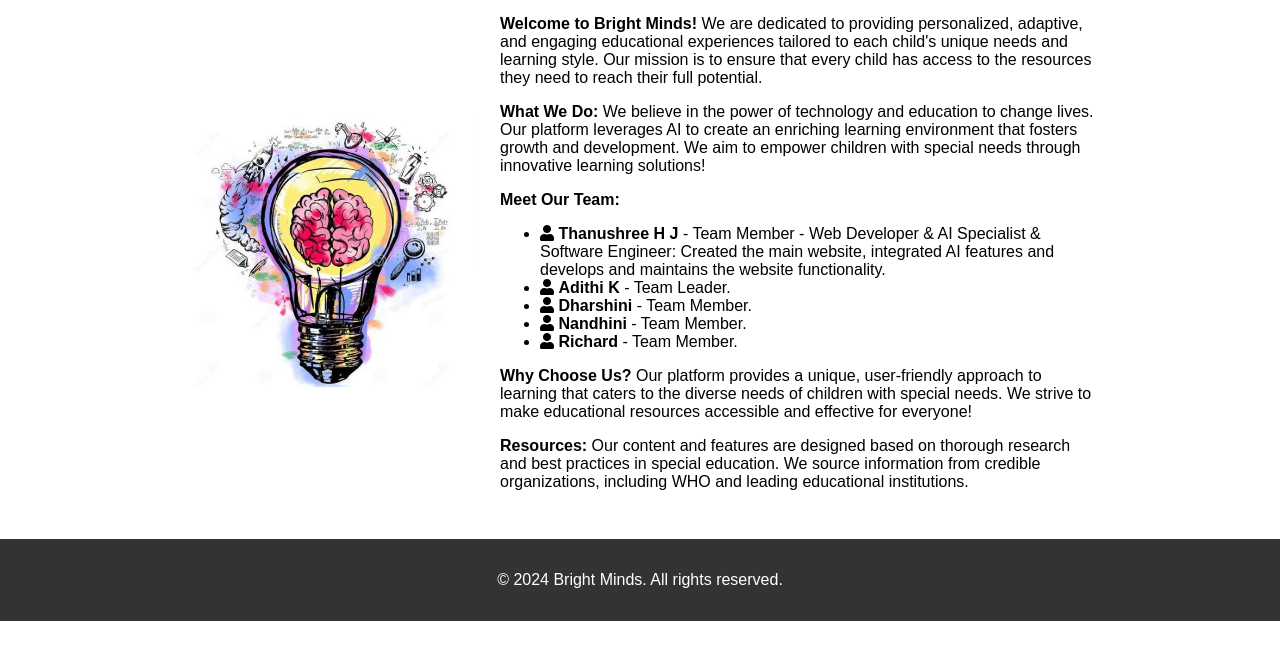
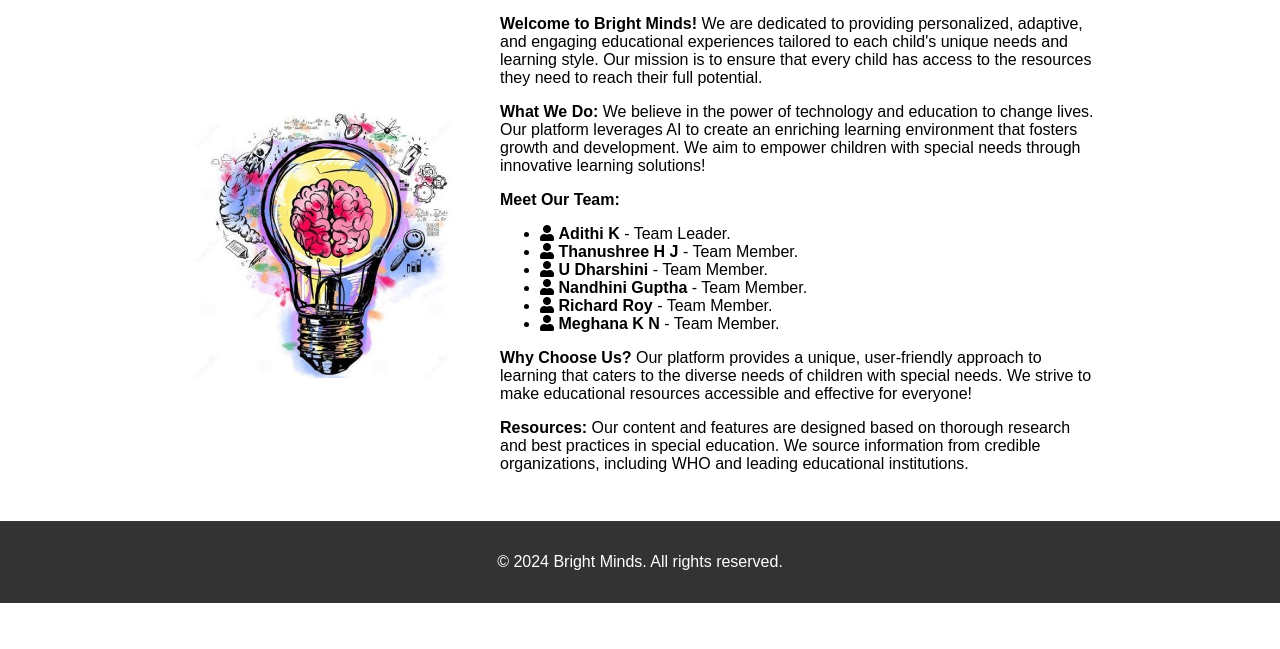
Before and after one commit to Thanushreehj/Bright-Minds, a plain HTML site: page about.html in a window 1280 px wide. Shown: the part 151-800 px from the top of the page. Drawn offline with Linux system fonts and the light colour scheme.

Commit message:
Update about.html

```diff
--- a/about.html
+++ b/about.html
@@ -31,11 +31,12 @@
                 <p><strong>What We Do:</strong> We believe in the power of technology and education to change lives. Our platform leverages AI to create an enriching learning environment that fosters growth and development. We aim to empower children with special needs through innovative learning solutions!</p>
                 <p><strong>Meet Our Team:</strong></p>
                 <ul>
-                    <li><i class="fas fa-user"></i> <strong>Thanushree H J</strong> - Team Member - Web Developer & AI Specialist & Software Engineer: Created the main website, integrated AI features and develops and maintains the website functionality.</li>
                     <li><i class="fas fa-user"></i> <strong>Adithi K</strong> - Team Leader.</li>
-                    <li><i class="fas fa-user"></i> <strong>Dharshini</strong> - Team Member.</li>
-                    <li><i class="fas fa-user"></i> <strong>Nandhini</strong> - Team Member.</li>
-                    <li><i class="fas fa-user"></i> <strong>Richard</strong> - Team Member.</li>
+                    <li><i class="fas fa-user"></i> <strong>Thanushree H J</strong> - Team Member.</li>
+                    <li><i class="fas fa-user"></i> <strong>U Dharshini</strong> - Team Member.</li>
+                    <li><i class="fas fa-user"></i> <strong>Nandhini Guptha</strong> - Team Member.</li>
+                    <li><i class="fas fa-user"></i> <strong>Richard Roy</strong> - Team Member.</li>
+                    <li><i class="fas fa-user"></i> <strong>Meghana K N</strong> - Team Member.</li>
                 </ul>
                 <p><strong>Why Choose Us?</strong> Our platform provides a unique, user-friendly approach to learning that caters to the diverse needs of children with special needs. We strive to make educational resources accessible and effective for everyone!</p>
                 <p><strong>Resources:</strong> Our content and features are designed based on thorough research and best practices in special education. We source information from credible organizations, including WHO and leading educational institutions.</p>
```
